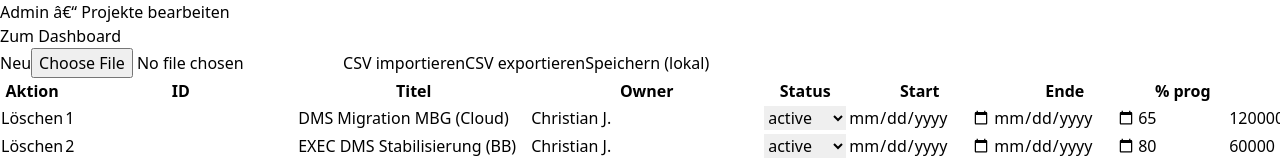
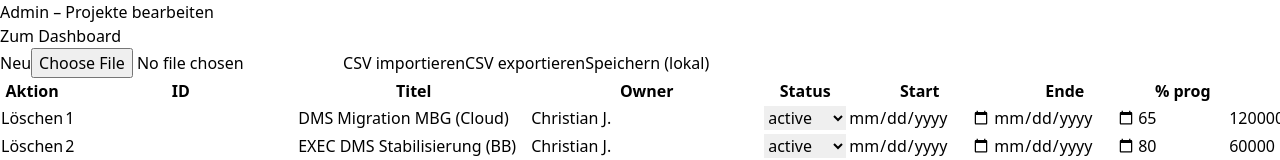
Before and after one commit to Jogen85/App_Projekte, a React (Vite) app: page /admin in a window 1280 px wide. Shown: the top 160 px of the page. Built offline with nearby package versions, Linux system fonts and the light colour scheme.

Commit message:
chore(admin): finalize entities in header and euro columns

```diff
--- a/src/pages/ProjectsAdmin.tsx
+++ b/src/pages/ProjectsAdmin.tsx
@@ -139,7 +139,7 @@ const ProjectsAdmin: React.FC = () => {
     <div className={`min-h-screen ${COLORS.bg} ${COLORS.text} p-6`}>
       <div className="max-w-7xl mx-auto space-y-4">
         <header className="flex items-center justify-between">
-          <h1 className="text-2xl font-bold">Admin â€“ Projekte bearbeiten</h1>
+          <h1 className="text-2xl font-bold">Admin &ndash; Projekte bearbeiten</h1>
           <Link to="/" className="text-blue-600 hover:underline">Zum Dashboard</Link>
         </header>
 
@@ -167,8 +167,8 @@ const ProjectsAdmin: React.FC = () => {
                   <th className="py-2 pr-3">Start</th>
                   <th className="py-2 pr-3">Ende</th>
                   <th className="py-2 pr-3">% prog</th>
-                  <th className="py-2 pr-3">Budget â‚¬</th>
-                  <th className="py-2 pr-3">Kosten â‚¬</th>
+                  <th className="py-2 pr-3">Budget &euro;</th>
+                  <th className="py-2 pr-3">Kosten &euro;</th>
                   <th className="py-2 pr-3">Std/Monat</th>
                   <th className="py-2 pr-3">Org</th>
                 </tr>
```
